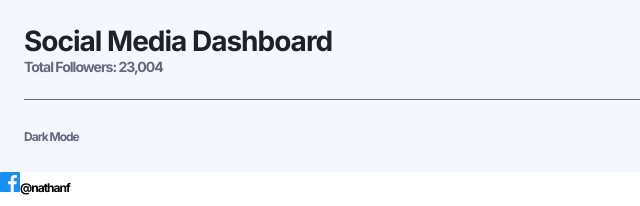
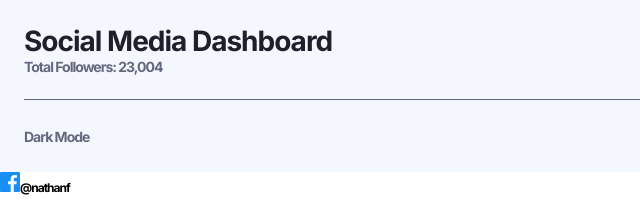
Before and after one commit to claudioalvesmachado/social-media-dashboard, a website: page index.html in a window 1280 px wide. Shown: the top 206 px of the page, 0-640 px from the left. Drawn offline with nearby package versions, Linux system fonts and the light colour scheme; files that its build step writes are made by us from their sources.

Commit message:
Fix header typography

```diff
--- a/app/scss/base/typography.scss
+++ b/app/scss/base/typography.scss
@@ -17,7 +17,7 @@ main {
     }
     &__subtitle,
     .switch {
-        font-size: z;
+        font-size: clamp(calc($fs-heading-200 / 1.1), 4vw, $fs-heading-200);
     }
 }
 
```
